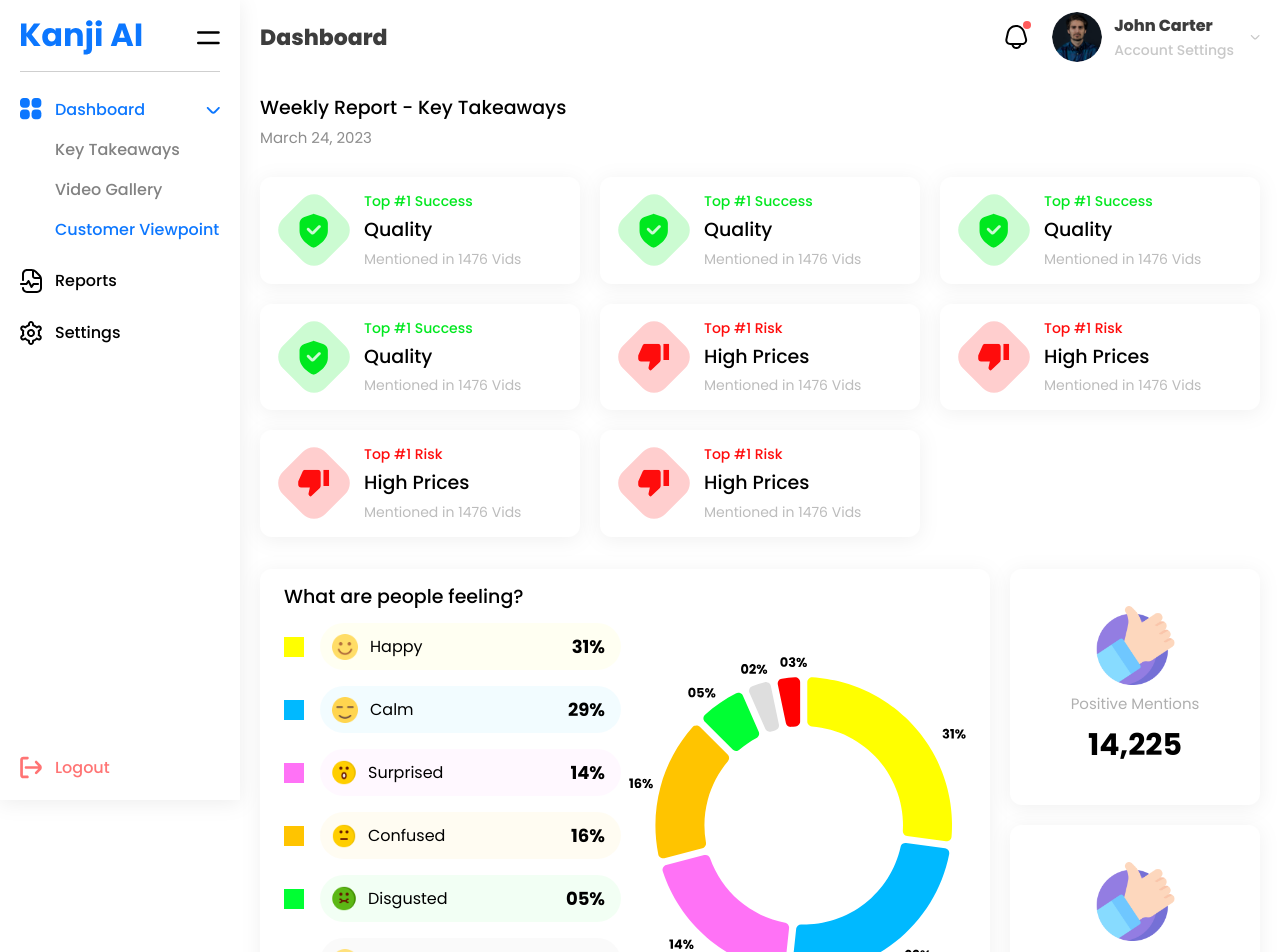
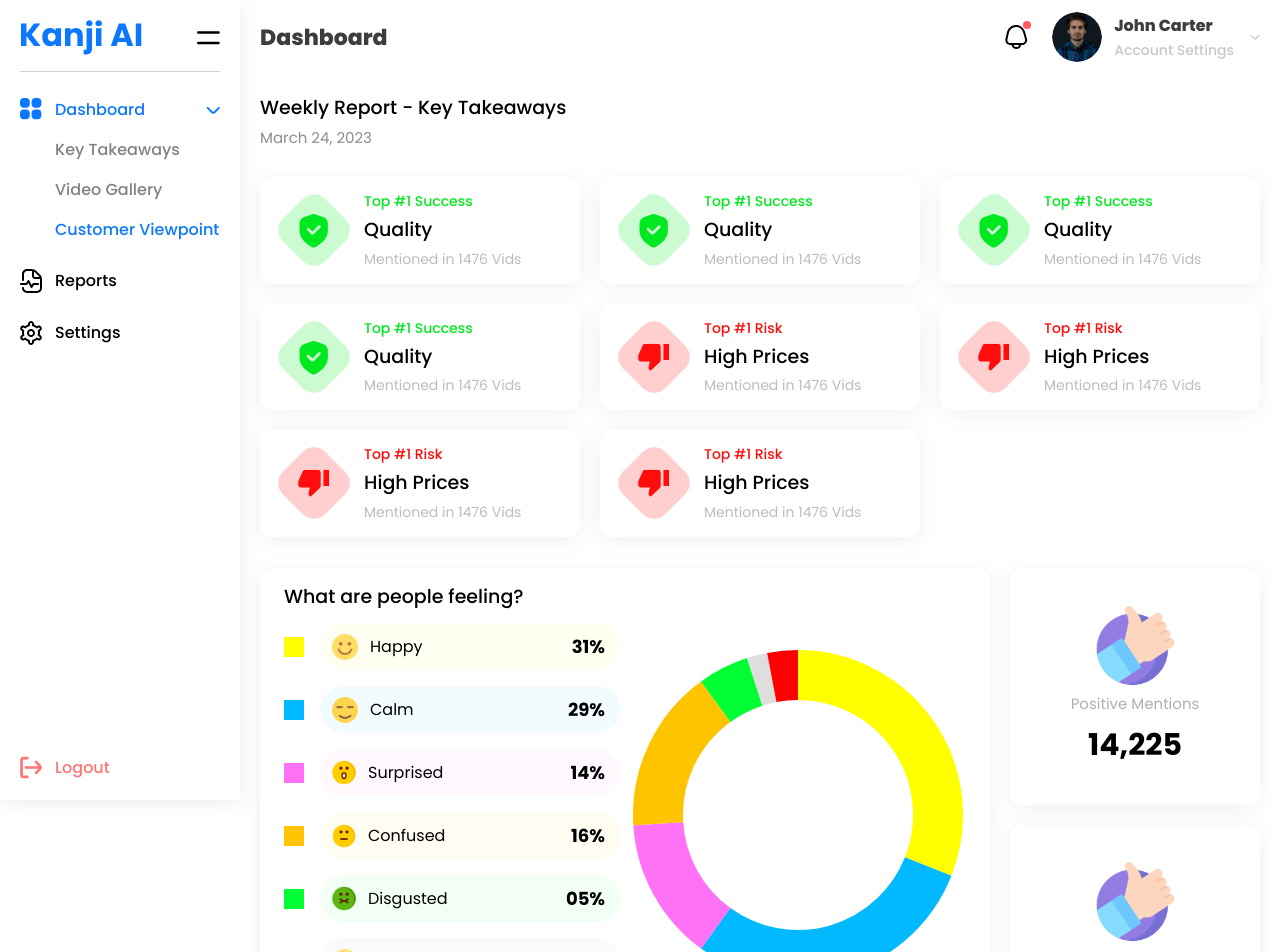
Before and after one commit to sulaimanwebdev/Kanji-AI, a React (Create React App) app: page /dashboard/customer-viewpoint in a window 1280 px wide. Shown: the top 952 px of the page. Built offline with nearby package versions, Linux system fonts and the light colour scheme.

Commit message:
chart added

```diff
--- a/package.json
+++ b/package.json
@@ -7,6 +7,7 @@
     "@testing-library/jest-dom": "^5.16.5",
     "@testing-library/react": "^13.4.0",
     "@testing-library/user-event": "^13.5.0",
+    "chart.js": "^4.3.0",
     "react": "^18.2.0",
     "react-dom": "^18.2.0",
     "react-router-dom": "^6.11.0",
--- /dev/null
+++ b/src/components/ChartComp.js
@@ -0,0 +1,85 @@
+import React from 'react';
+
+const data = [
+  {
+    emotion: 'happy',
+    percentage: '31%',
+    color: '#FFFF00',
+  },
+  {
+    emotion: 'calm',
+    percentage: '29%',
+    color: '#00B9FF',
+  },
+  {
+    emotion: 'surprised',
+    percentage: '14%',
+    color: '#FF72F6',
+  },
+  {
+    emotion: 'confused',
+    percentage: '16%',
+    color: '#FFC400',
+  },
+  {
+    emotion: 'disgusted',
+    percentage: '05%',
+    color: '#00FF33',
+  },
+  {
+    emotion: 'sad',
+    percentage: '02%',
+    color: '#DEDEDE',
+  },
+  {
+    emotion: 'angry',
+    percentage: '03%',
+    color: '#FF0000',
+  },
+];
+
+
+const ChartComp = () => {
+  const chartSize = 300; // Size of the circular chart
+  const center = chartSize / 2; // Center point of the chart
+  const radius = chartSize / 2 - 10; // Radius of the chart (adjusted for padding)
+
+  // Calculate the starting angle and end angle for each data point
+  let startAngle = 0;
+  const angles = data.map(item => {
+    const percentage = parseFloat(item.percentage) / 100;
+    const endAngle = startAngle + percentage * 360;
+    const angle = {
+      start: startAngle,
+      end: endAngle,
+    };
+    startAngle = endAngle;
+    return angle;
+  });
+
+  return (
+    <svg width={chartSize} height={chartSize} className="overflow-visible">
+      {data.map((item, index) => {
+        const angle = angles[index];
+        const largeArcFlag = angle.end - angle.start <= 180 ? '0' : '1';
+        const startX = center + radius * Math.cos((angle.start - 90) * (Math.PI / 180));
+        const startY = center + radius * Math.sin((angle.start - 90) * (Math.PI / 180));
+        const endX = center + radius * Math.cos((angle.end - 90) * (Math.PI / 180));
+        const endY = center + radius * Math.sin((angle.end - 90) * (Math.PI / 180));
+
+        return (
+          <g key={item.emotion}>
+            <path
+              d={`M ${startX} ${startY} A ${radius} ${radius} 0 ${largeArcFlag} 1 ${endX} ${endY}`}
+              fill="none"
+              stroke={item.color}
+              strokeWidth="50"
+            />
+          </g>
+        );
+      })}
+    </svg>
+  );
+};
+
+export default ChartComp;
--- a/src/pages/CustomerViewpoint.js
+++ b/src/pages/CustomerViewpoint.js
@@ -2,6 +2,7 @@ import { useState, useEffect } from "react";
 import SideBar from "../components/SideBar";
 import Navigation from "../components/Navigation";
 import CustomerViewpointSkeleton from "../components/Skeletons/CustomerViewpoint";
+import ChartComp from "../components/ChartComp";
 
 const CustomerViewpoint = () => {
    const [leftMenu, setleftMenu] = useState(true);
@@ -213,7 +214,8 @@ const CustomerViewpoint = () => {
                  </div>
 
                  <div className="h-full flex items-center justify-center">
-                    <img src="/images/chart.svg" alt="chart" className="w-full max-w-[450px] self-center" />
+                    {/* <img src="/images/chart.svg" alt="chart" className="w-full max-w-[450px] self-center" /> */}
+                    <ChartComp/>
                  </div>
                 </div>
                 <div className="h-full grid-cols-1 grid-rows-2">
```
Also changed, not shown: 1 other file (tests, documents, lock files or other folders).
